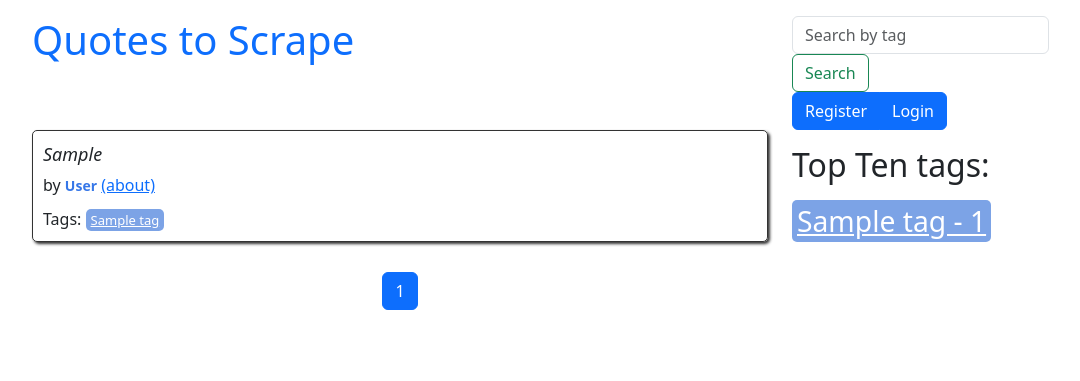
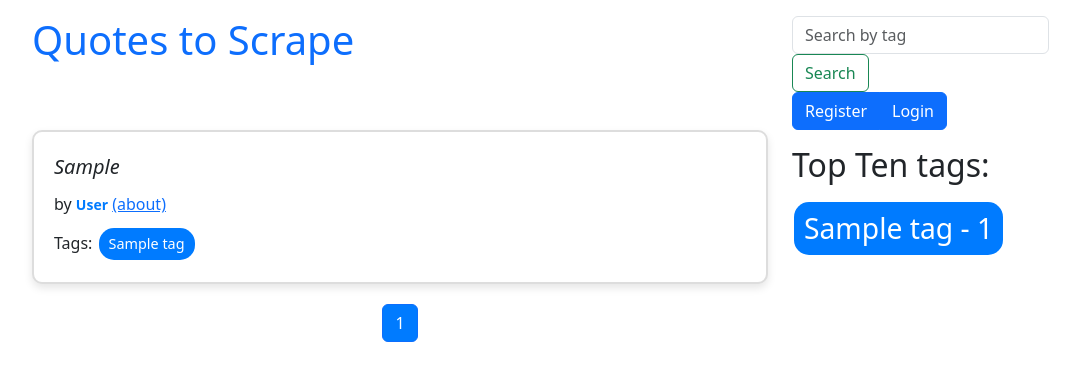
Before and after one commit to VladSkopenko/Django_quote_site, a Django app: page / in a window 1280 px wide. Shown: the top 381 px of the page, without its empty margins (50-1130 px from the left). Run offline with Django 5.2, Linux system fonts and the light colour scheme; tables that the repository leaves empty hold one stand-in row (values such as "Sample post").

Commit message:
add style

```diff
--- a/hw/quotes/static/quotes/style.css
+++ /dev/null
@@ -1,74 +0,0 @@
-.quote {
-    padding: 10px;
-    margin-bottom: 30px;
-    border: 1px solid #333333;
-    border-radius: 5px;
-    box-shadow: 2px 2px 3px #333333;
-}
-
-.quote span.text {
-    display: block;
-    margin-bottom: 5px;
-    font-size: large;
-    font-style: italic;
-}
-
-.quote small.author {
-    font-weight: bold;
-    color: #3677E8;
-}
-
-.quote .tags {
-    margin-top: 10px;
-}
-
-.tag {
-    padding: 2px 5px;
-    border-radius: 5px;
-    color: white;
-    font-size: small;
-    background-color: #7CA3E6;
-}
-
-.disabled{
-    color: #333333;
-    cursor: not-allowed;
-  }
-
-.pager {
-    font-family: "Raleway", "Helvetica Neue", Helvetica, Arial, sans-serif;
-}
-
-.pager {
-    padding-left: 15;
-    margin: 45px 10;
-    list-style: none;
-    text-align: right;
-}
-
-.pager li {
-    display: inline;
-}
-
-.pager .previous>a,
-.pager .previous>span {
-    text-align: left;
-}
-
-.pager li>a,
-.pager li>span {
-    display: inline-block;
-    padding: 5px 14px;
-    background-color: #ffffff;
-    border: 1px solid #dddddd;
-    border-radius: 15px;
-     text-decoration: none;
-}
-.pager .previous,
-.pager .next {
-    margin-right: 15px;
-}
-
-body {
-    background-color: #f5f5dc;
-}
--- /dev/null
+++ b/hw/quotes/static/quotes/styles.css
@@ -0,0 +1,60 @@
+.quote {
+    padding: 20px;
+    margin-bottom: 20px;
+    border: 2px solid #ddd;
+    border-radius: 10px;
+    box-shadow: 0 4px 8px rgba(0, 0, 0, 0.1);
+    background-color: #ffffff;
+    transition: transform 0.3s, box-shadow 0.3s;
+}
+
+.quote:hover {
+    transform: translateY(-5px); /
+    box-shadow: 0 8px 16px rgba(0, 0, 0, 0.2);
+}
+
+.quote span.text {
+    display: block;
+    margin-bottom: 10px;
+    font-size: 1.25em;
+    font-style: italic;
+}
+
+.quote small.author {
+    font-weight: bold;
+    color: #007bff;
+}
+
+.quote .tags {
+    margin-top: 10px;
+}
+
+.tag {
+    padding: 5px 10px; /* Увеличиваем отступы для лучшей видимости */
+    border-radius: 15px; /* Закругленные углы для тегов */
+    color: #ffffff; /* Белый цвет текста для контраста */
+    font-size: 0.9em; /* Уменьшаем размер шрифта для лучшего отображения */
+    background-color: #007bff; /* Синий фон для тегов */
+    text-decoration: none; /* Убираем подчеркивание ссылок */
+    display: inline-block; /* Отображение тегов в строку */
+    margin: 2px; /* Отступ между тегами */
+    transition: background-color 0.3s; /* Плавное изменение цвета фона при наведении */
+}
+
+.tag:hover {
+    background-color: #0056b3;
+}
+
+.pagination .page-item {
+    margin: 0 5px;
+}
+
+.pagination .page-link {
+    border-radius: 20px;
+    background-color: #007bff;
+    color: #ffffff;
+}
+
+.pagination .page-link:hover {
+    background-color: #0056b3;
+}
--- a/hw/quotes/templates/quotes/base.html
+++ b/hw/quotes/templates/quotes/base.html
@@ -8,13 +8,8 @@
     <link crossorigin="anonymous" href="https://cdn.jsdelivr.net/npm/bootstrap@5.3.3/dist/css/bootstrap.min.css"
           integrity="sha384-QWTKZyjpPEjISv5WaRU9OFeRpok6YctnYmDr5pNlyT2bRjXh0JMhjY6hW+ALEwIH" rel="stylesheet">
     {% load static %}
-    <link rel="stylesheet" href="{% static 'quotes/style.css' %}">
-    <title>HomeWork</title>
-    <style>
-        body {
-             background-color: #ffffff;
-        }
-    </style>
+    <link rel="stylesheet" href="{% static 'quotes/styles.css' %}">
+    <title>Quotes</title>
 </head>
 <body>
 <div class="container pt-3">
```
